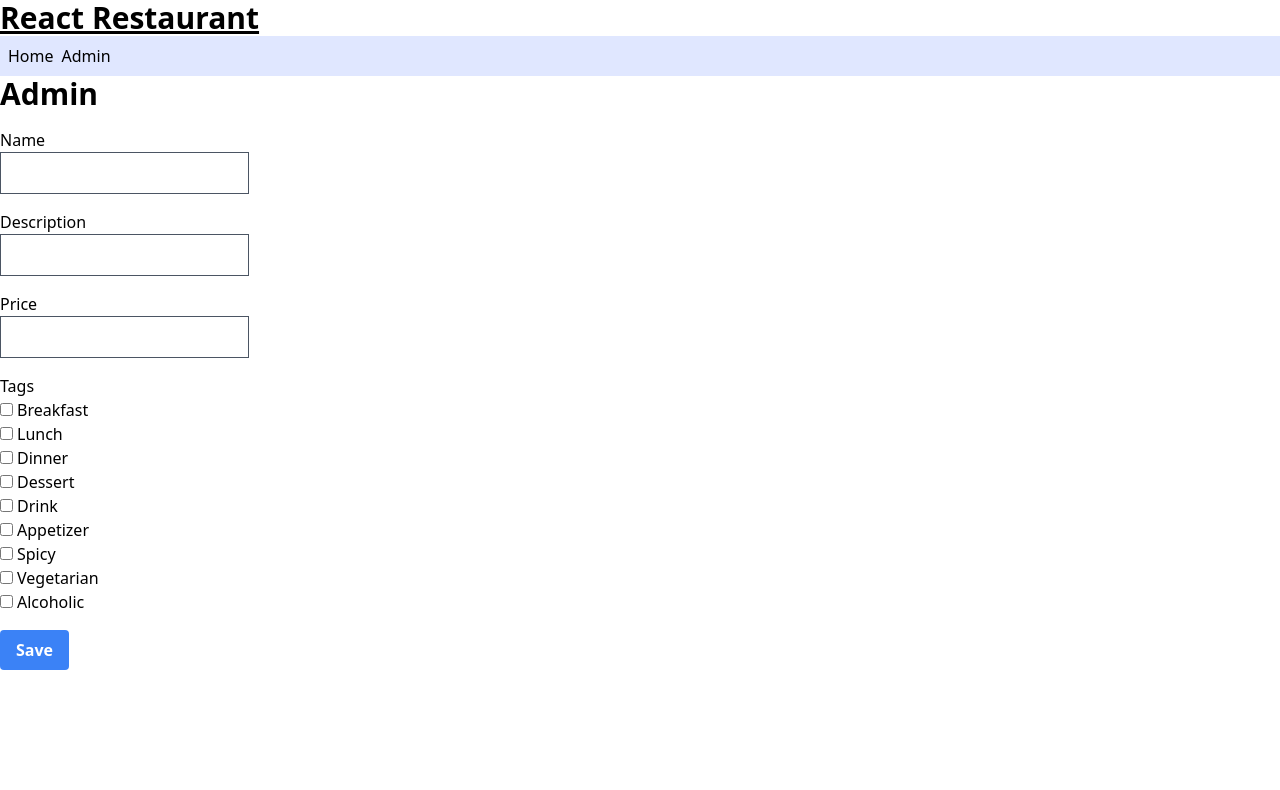
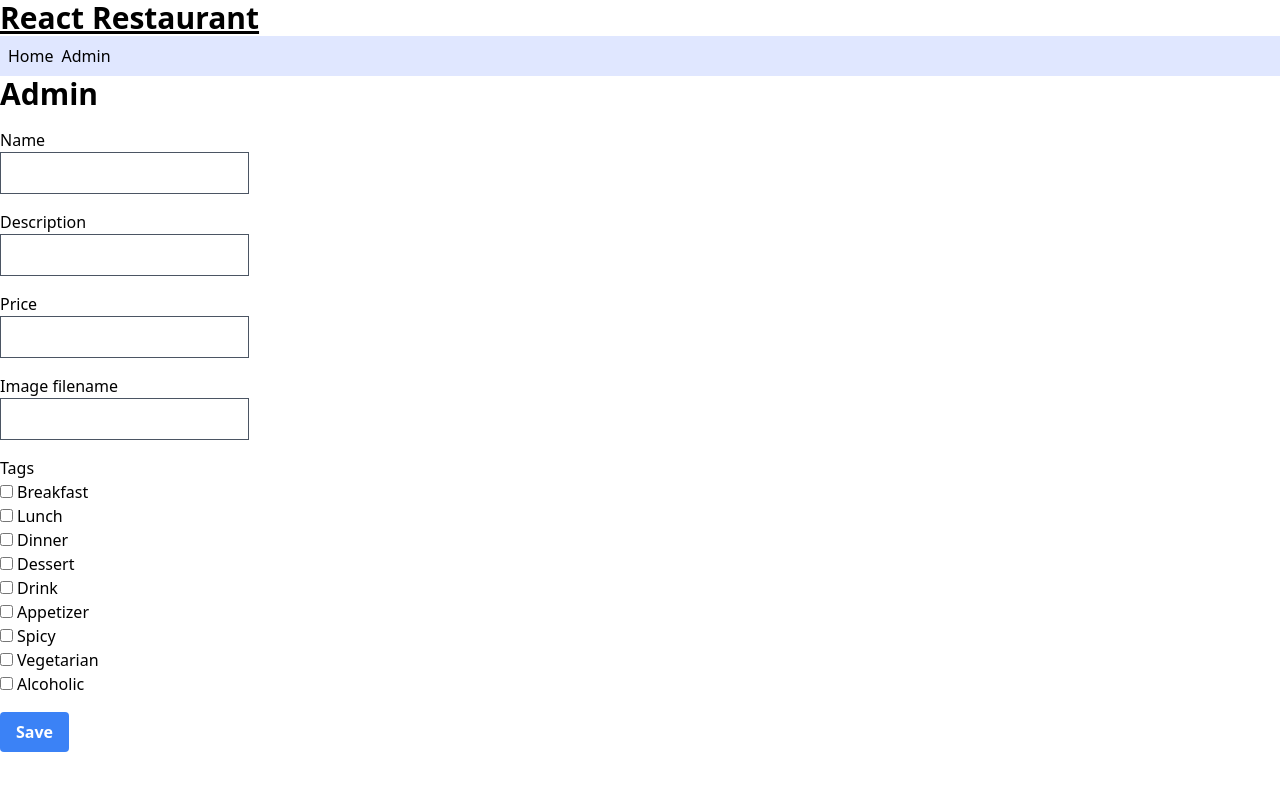
Before and after one commit to EnlightonOcean/react-restaurant, a React (Vite) app: page /Admin in a window 1280 px wide. Shown: the top 790 px of the page. Built offline with nearby package versions, Linux system fonts and the light colour scheme.

Commit message:
Added Image

```diff
--- a/src/Admin.tsx
+++ b/src/Admin.tsx
@@ -12,6 +12,7 @@ const Admin = () => (
       <Input id="Name" label="Name" className="my-4"></Input>
       <Input id="Description" label="Description" className="my-4"></Input>
       <Input id="Price" label="Price" type="number" className="my-4"></Input>
+      <Input id="image" label="Image filename" className="my-4"></Input>
       <CheckboxList label="Tags">
         {foodTags.map((tag) => (
           <Checkbox key={tag} id={tag} label={tag} />
```
